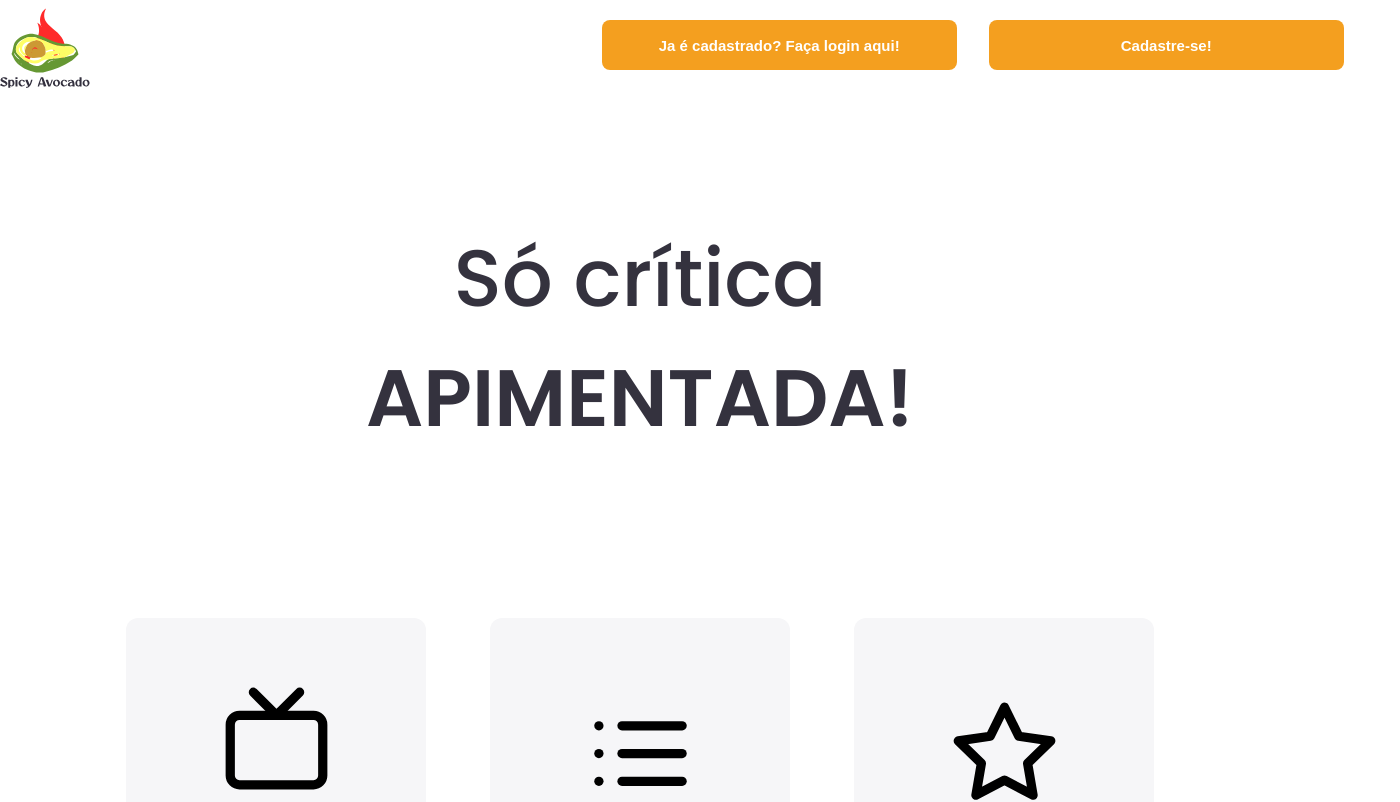
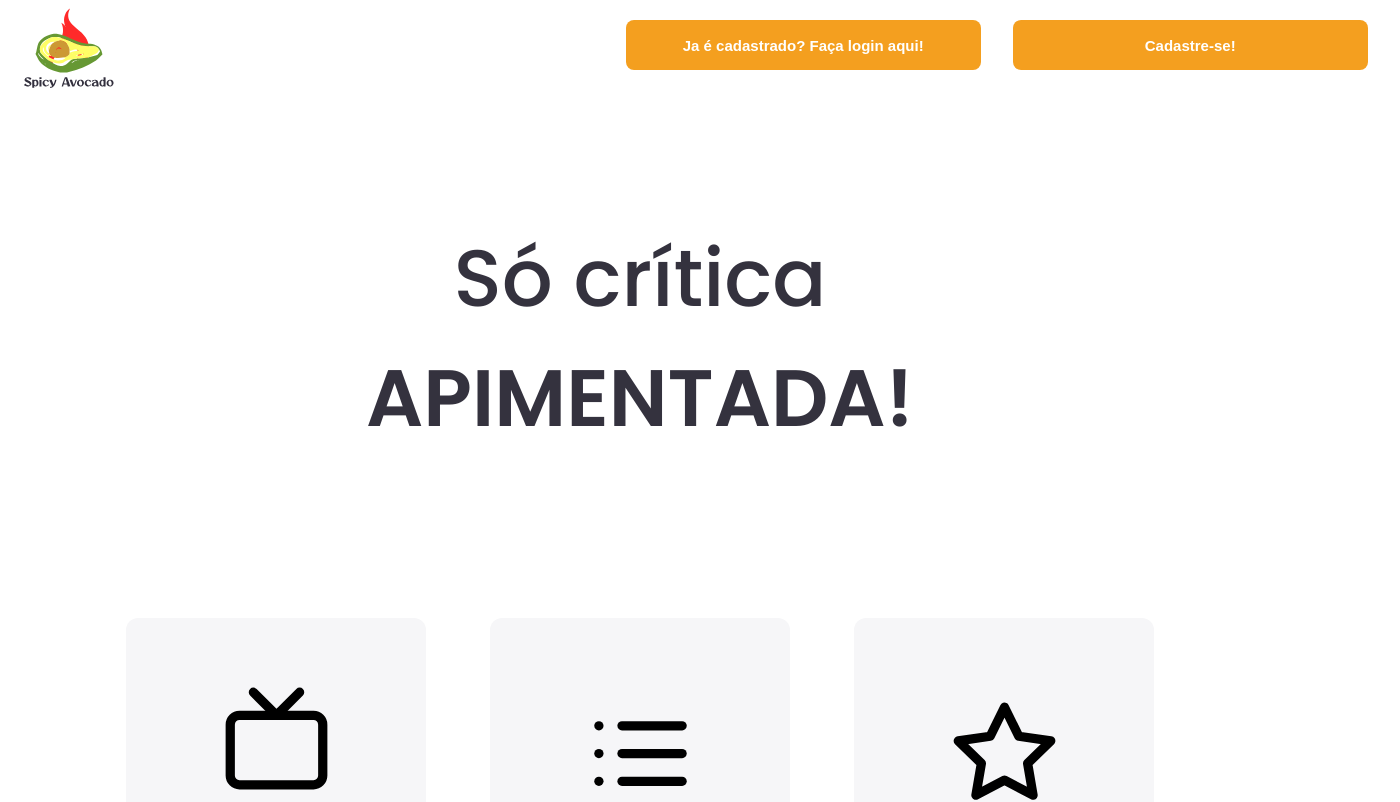
Before and after one commit to Briofita09/spicy-avocado-client, a React (Create React App) app: page /auth/login in a window 1280 px wide. Shown: the top 802 px of the page, 1400 px wide, since content can reach past the window. Built offline with nearby package versions, Linux system fonts and the light colour scheme.

Commit message:
ajust do logo na navbar

```diff
--- a/src/assets/styles/Navbar.module.scss
+++ b/src/assets/styles/Navbar.module.scss
@@ -7,6 +7,10 @@ header {
     display: flex;
     justify-content: flex-end;
     align-items: center;
+  }
+
+  img {
+    margin-left: 1.5rem;
   }
 }
 
```
